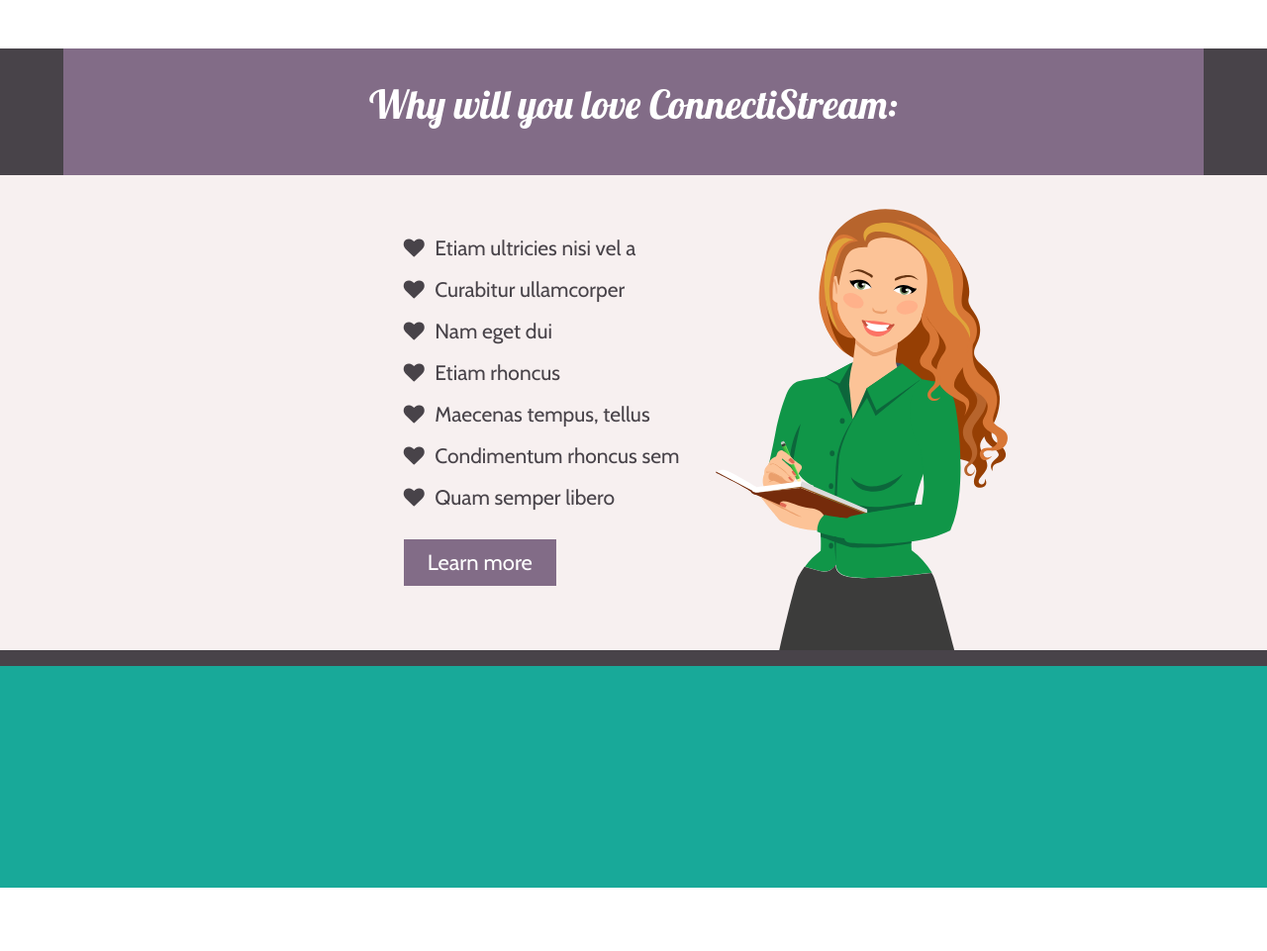
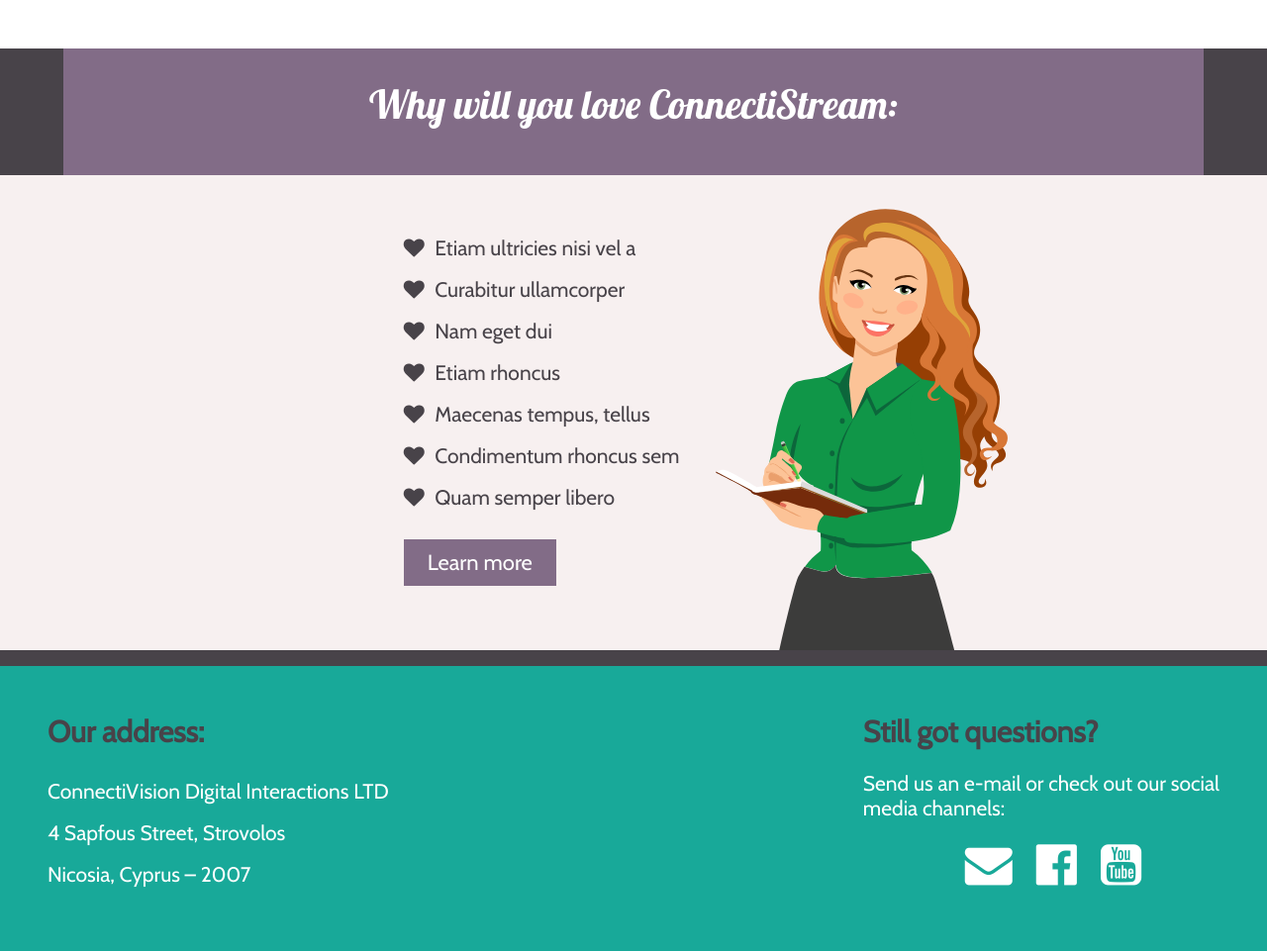
Before and after one commit to annayeva/connecti-stream, a PHP site: page / in a window 1280 px wide. Shown: the part 1887-2848 px from the top of the page at 99% size. Before the commit the page ends 2784 px from the top, so only its background shows below. Run offline with PHP 8.4, Linux system fonts and the light colour scheme; some libraries are stand-ins or nearby versions.

Commit message:
Footer added

```diff
--- a/index.html
+++ b/index.html
@@ -85,7 +85,25 @@
 
       </div>
 
-      <footer></footer>
+      <footer>
+        <div id="footer-div-left">
+          <h2 class="cabin-header dark-bold-header">Our address:</h2>
+          <p class="footer-text white-small-text">
+            ConnectiVision Digital Interactions LTD<br>
+            4 Sapfous Street, Strovolos<br>
+            Nicosia, Cyprus – 2007<br>
+          </p>
+        </div>
+        <div id="footer-div-right">
+          <h2 class="cabin-header dark-bold-header">Still got questions?</h2>
+          <p class="white-small-text">Send us an e-mail or check out our social <br> media channels:</p>
+          <div id="SoMe-icons">
+            <i class="fa fa-envelope SoMe-icon" aria-hidden="true"></i>
+            <i class="fa fa-facebook-official SoMe-icon" aria-hidden="true"></i>
+            <i class="fa fa-youtube-square SoMe-icon" aria-hidden="true"></i>
+          </div>
+        </div>
+      </footer>
 
     </article>
 
--- a/style.css
+++ b/style.css
@@ -9,7 +9,27 @@
     font-size: 40px;
 }
 
-p, button, ul {
+h2  {
+	font-weight: 500;
+	font-family: 'Lobster', cursive;
+	font-size: 30px;
+	color: #484349;
+	margin: 0;
+}
+
+.dark-bold-header {
+	font-size:30px;
+	color: #484349;
+	font-weight: bold;
+}
+
+.white-small-text{
+	color: white;
+	font-size: 21px;
+
+}
+
+p, button, ul, .cabin-header {
 	font-family: 'Cabin', sans-serif;
 }
 
@@ -74,8 +94,6 @@
 
 #hero-text-body {
 	font-size: 21px;
-	font-weight: bold;
-
 }
 
 #btn-try-it-out {
@@ -199,9 +217,36 @@
 }
 
 footer {
-	height: 14em;
+	height: 18em;
 	background-color: #18a999;
+	display: flex;
+	flex-direction:row;
+	justify-content: space-between;
 }
+
+.footer-text {
+	line-height: 2;
+}
+
+#footer-div-right{
+	margin: 3em;
+}
+
+#footer-div-left{
+	margin: 3em;
+}
+
+#SoMe-icons{
+	font-size: 3em;
+	display: flex;
+	justify-content: center;
+	color: white;
+}
+
+.SoMe-icon{
+	margin-left: 0.5em;
+}
+
 
 
 /* MEDIA QUERIES*/
```
